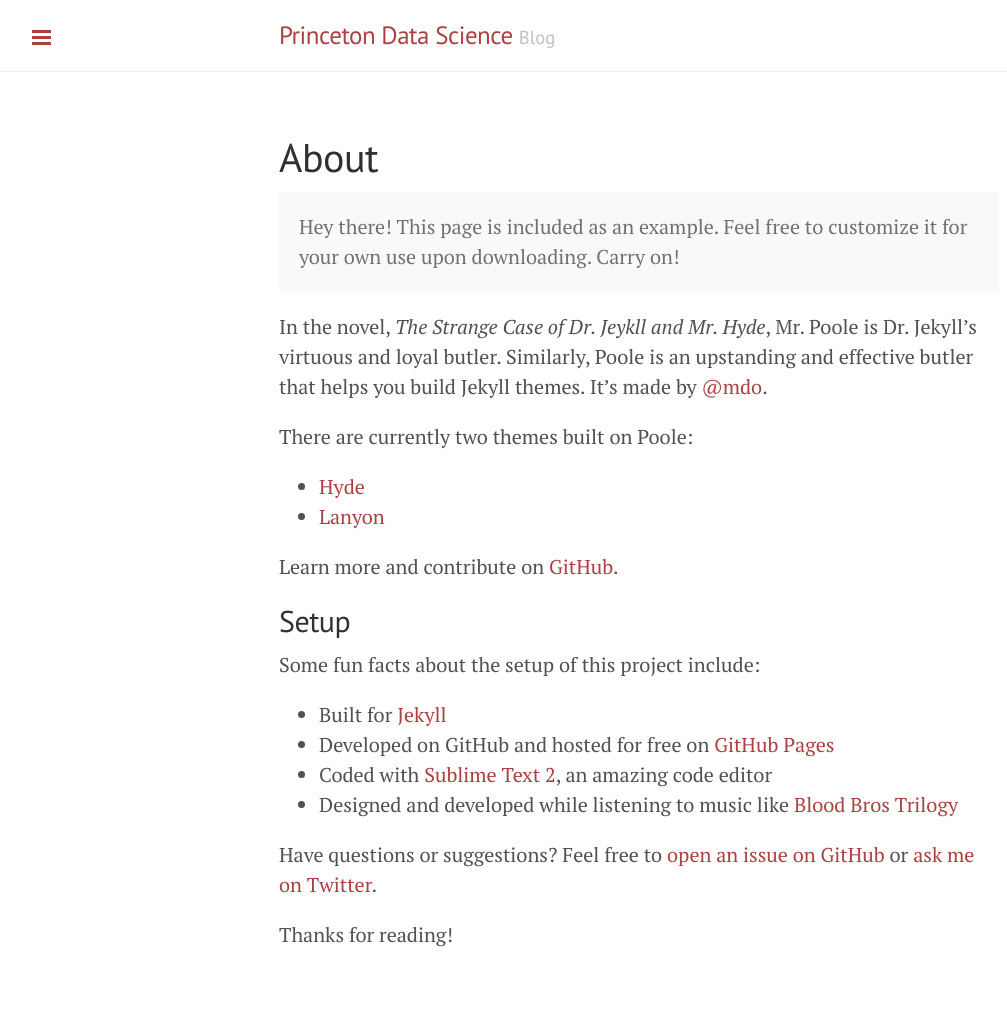
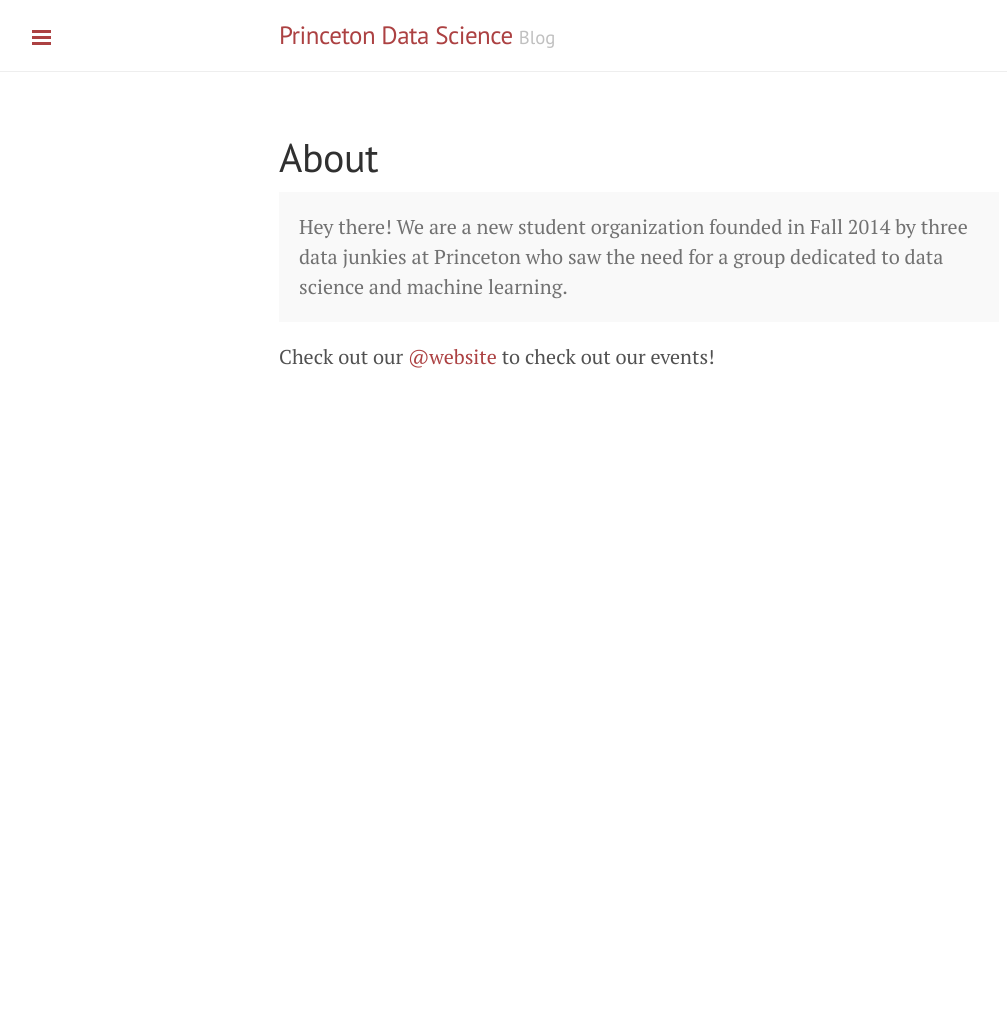
Before and after one commit to princetonds/deprecated-blog, a Jekyll site: the page built from about.md, in a window 1280 px wide. Shown: the whole page, without its empty margins (1-1008 px from the left). Built offline with Jekyll 4.4.1, drawn with Linux system fonts in a browser that asks for light colours; Markdown is read by kramdown in place of the engine named in the settings; after the commit the page ends 900 px from its top, so only the background shows below that.

Commit message:
changed about page

```diff
--- a/about.md
+++ b/about.md
@@ -4,27 +4,7 @@
 ---
 
 <p class="message">
-  Hey there! This page is included as an example. Feel free to customize it for your own use upon downloading. Carry on!
-</p>
+  Hey there! We are a new student organization founded in Fall 2014 by three data junkies at Princeton who saw the need for a group dedicated to data science and machine learning.
+  </p>
 
-In the novel, *The Strange Case of Dr. Jeykll and Mr. Hyde*, Mr. Poole is Dr. Jekyll's virtuous and loyal butler. Similarly, Poole is an upstanding and effective butler that helps you build Jekyll themes. It's made by [@mdo](https://twitter.com/mdo).
-
-There are currently two themes built on Poole:
-
-* [Hyde](http://hyde.getpoole.com)
-* [Lanyon](http://lanyon.getpoole.com)
-
-Learn more and contribute on [GitHub](https://github.com/poole).
-
-## Setup
-
-Some fun facts about the setup of this project include:
-
-* Built for [Jekyll](http://jekyllrb.com)
-* Developed on GitHub and hosted for free on [GitHub Pages](https://pages.github.com)
-* Coded with [Sublime Text 2](http://sublimetext.com), an amazing code editor
-* Designed and developed while listening to music like [Blood Bros Trilogy](https://soundcloud.com/maddecent/sets/blood-bros-series)
-
-Have questions or suggestions? Feel free to [open an issue on GitHub](https://github.com/poole/issues/new) or [ask me on Twitter](https://twitter.com/mdo).
-
-Thanks for reading!
+Check out our [@website](https://http://www.princeton.edu/~datasci/about.html) to check out our events!
```
